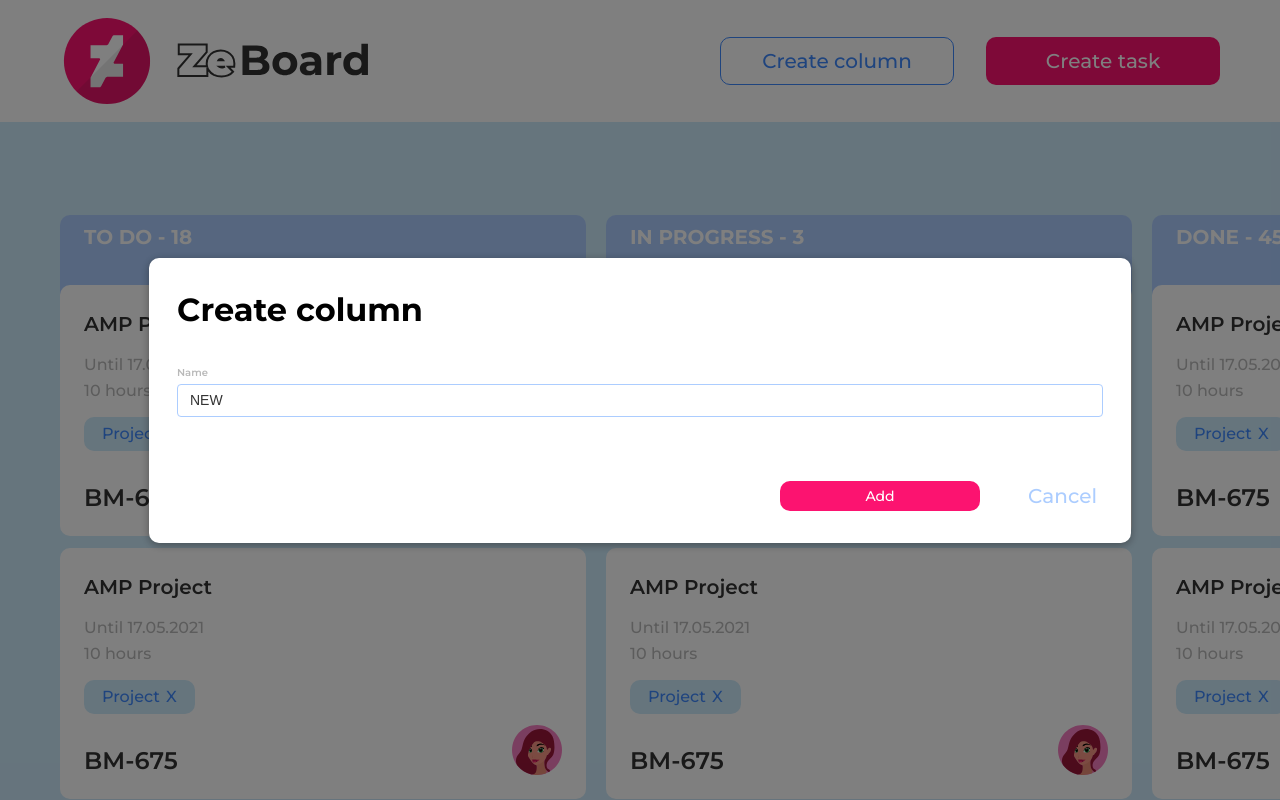
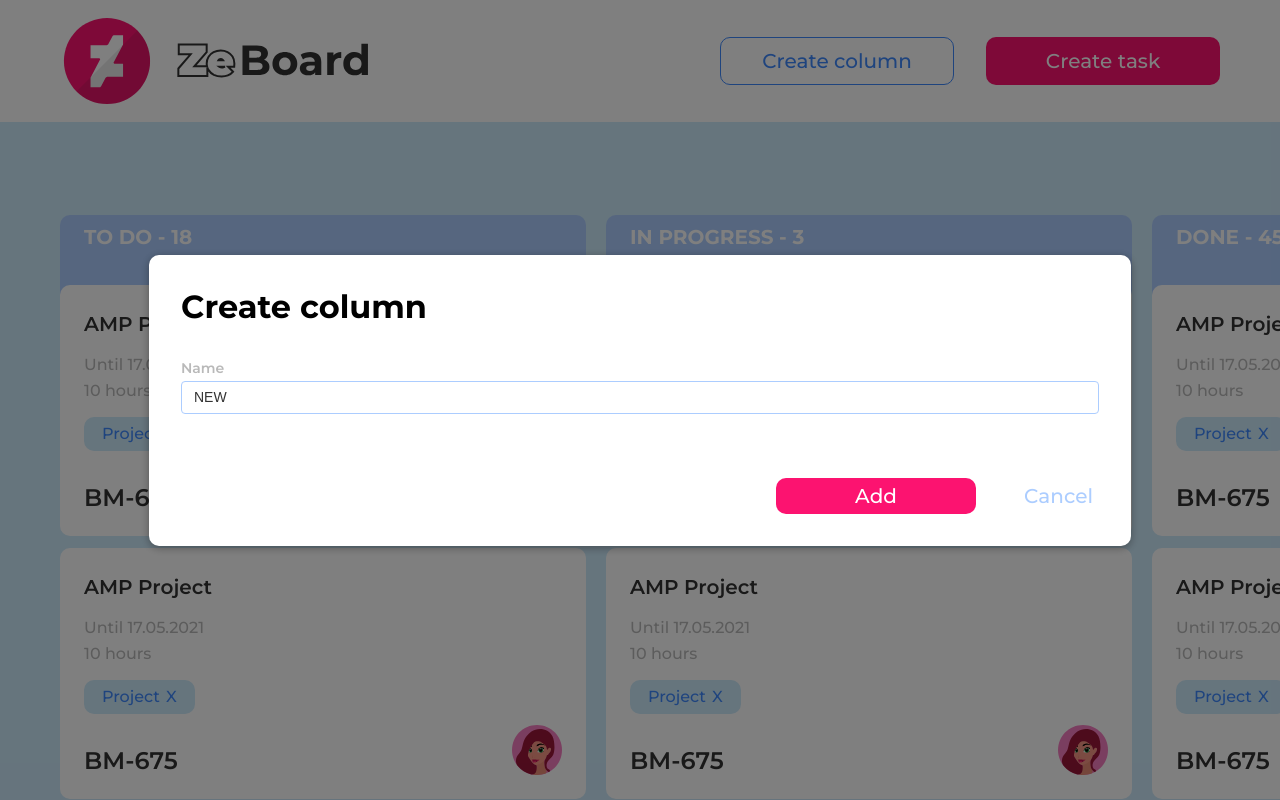
Before and after one commit to Poznalex/my-crm-main, a Vue app: page / in a window 1280 px wide. Both pictures are taken after a click on the button "Create column". Shown: the top 800 px of the page. Built offline with nearby package versions, Linux system fonts and the light colour scheme.

Commit message:
15 fixed  after PR2

```diff
--- a/src/components/Column/CreateColumnForm.vue
+++ b/src/components/Column/CreateColumnForm.vue
@@ -7,8 +7,12 @@
             <label class="create-column__form-label" for="name">Name</label>
             <input type="text" id="name" name="name" placeholder="NEW" maxlength="75" />
         </form>
-        <button class="create-column__button-add">Add</button>
-        <button class="create-column__button-cancel" @click="$emit('close')">
+        <button type="button" class="create-column__button-add">Add</button>
+        <button
+            type="button"
+            class="create-column__button-cancel"
+            @click="$emit('close')"
+        >
             Cancel
         </button>
     </div>
@@ -69,8 +73,6 @@
     .create-column {
         justify-content: flex-end;
         align-items: center;
-        flex-wrap: wrap;
-        padding: 16px;
     }
 
     .create-column__title {
@@ -87,15 +89,19 @@
         border-radius: 10px;
         margin-right: 42px;
         margin-bottom: 0px;
+        font-size: 20px;
     }
 
     .create-column__form {
         margin-bottom: 64px;
     }
 
+    .create-column__form-label {
+        font-size: 14px;
+    }
+
     .create-column__button-cancel {
         font-size: 20px;
-        margin-right: 0px;
     }
 }
 </style>
--- a/src/components/Header.vue
+++ b/src/components/Header.vue
@@ -12,6 +12,7 @@ import CreateColumnForm from '/src/components/Column/CreateColumnForm.vue';
             />
         </div>
         <button
+            type="button"
             class="header__button btn-column"
             @click="$emit('open-modal', CreateColumnForm)"
         >
--- a/src/components/Modal/Modal.vue
+++ b/src/components/Modal/Modal.vue
@@ -53,6 +53,7 @@ const props = defineProps({
 @media screen and (min-width: 768px) {
     .modal-container {
         margin: auto 10px;
+        padding: 32px;
     }
 }
 </style>
```
